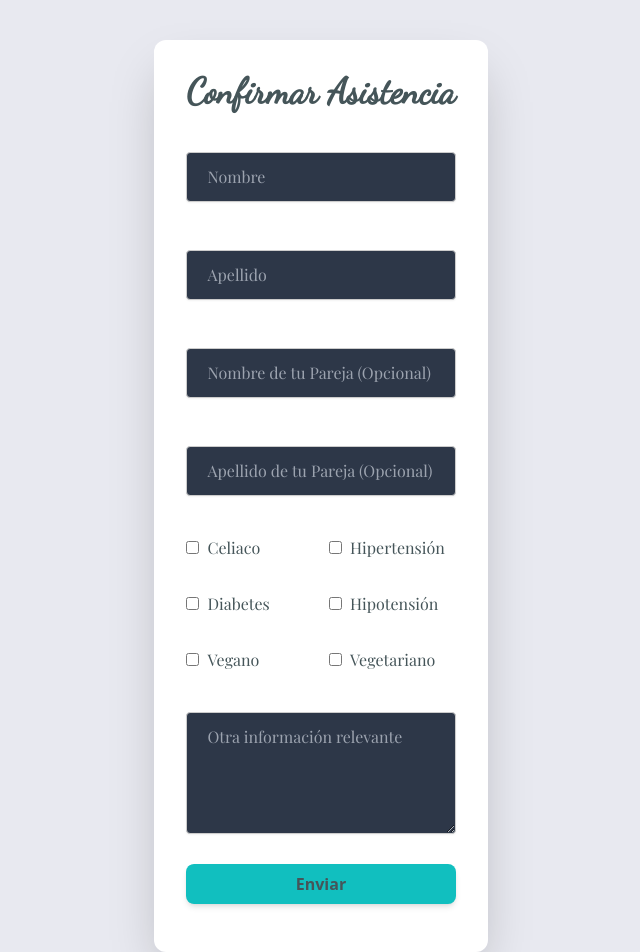
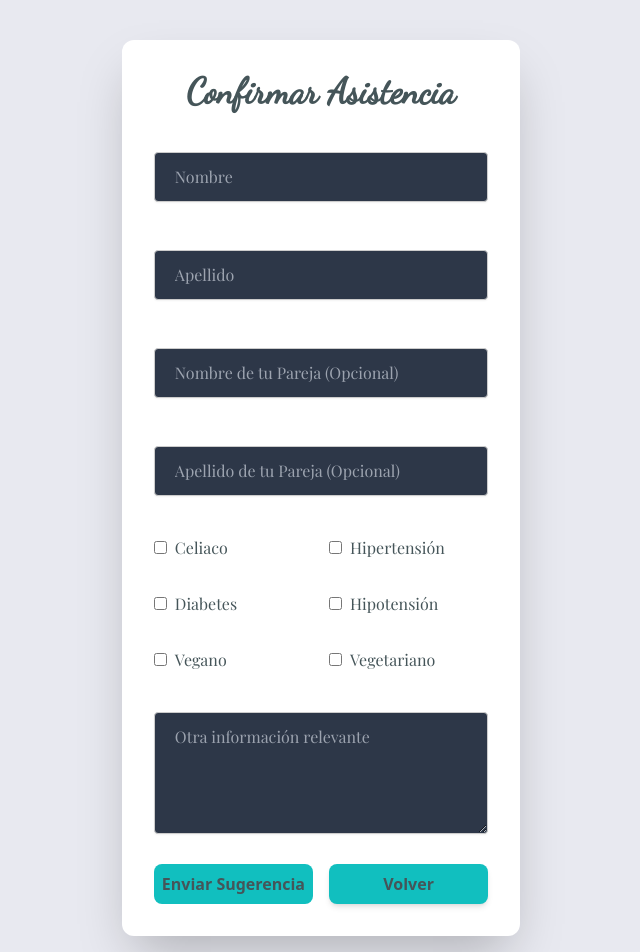
Before and after one commit to BorisWaisten/invitacion-boda, a Next.js app: page /asistency in a window 1280 px wide. Shown: the top 952 px of the page, without its empty margins (319-959 px from the left). Built offline with nearby package versions, Linux system fonts and the light colour scheme.

Commit message:
button volver

```diff
--- a/components/Asistency.jsx
+++ b/components/Asistency.jsx
@@ -2,6 +2,7 @@
 import React, { useState } from 'react';
 import { dancingScript, playfairDisplay } from '../public/fonts'; // Ajusta la ruta según tu estructura de proyecto
 import './components.css';
+import { useRouter } from 'next/navigation';
 
 const Asistency = () => {
   const [formData, setFormData] = useState({
@@ -17,6 +18,8 @@ const Asistency = () => {
     vegetariano: false,
     otraInfo: '',
   });
+
+  const router = useRouter();
 
   const handleChange = (e) => {
     const { name, value, type, checked } = e.target;
@@ -205,13 +208,21 @@ const Asistency = () => {
             />
           </div>
         </form>
-          <div className="mb-4">
-            <button
+        <div className='grid grid-cols-2 gap-4 flex justify-center'>
+
+          <button
               type="submit"
-              className="w-full px-4 py-2 font-bold font-sans bg-primary hover:bg-secondary hover:text-secondary rounded-lg shadow-md hover:bg-blue-600 transition-colors"
-            >
-              Enviar
-            </button>
+              className={`p-2 font-sans bg-primary hover:bg-secondary hover:text-secondary  font-bold rounded-lg  transform duration-300 ease-in-out`}
+          >
+              Enviar Sugerencia
+          </button>
+          <button
+            type="button"
+            className="  font-bold font-sans bg-primary hover:bg-secondary hover:text-secondary rounded-lg shadow-md hover:bg-blue-600 transition-colors"
+            onClick={() => router.push('/')}
+          >
+            Volver
+          </button>
           </div>
       </div>
     </section>
--- a/components/FormSong.jsx
+++ b/components/FormSong.jsx
@@ -49,13 +49,20 @@ export default function SongCompontPage (){
 
             />
           </div>
-          <div className='flex justify-center'>
+          <div className='grid grid-cols-2 gap-4 flex justify-center'>
 
             <button
                 type="submit"
-                className={`mt-4 py-2 px-4 font-sans bg-primary hover:bg-secondary hover:text-secondary  font-bold rounded-lg  transform duration-300 ease-in-out`}
+                className={`p-2 font-sans bg-primary hover:bg-secondary hover:text-secondary  font-bold rounded-lg  transform duration-300 ease-in-out`}
             >
                 Enviar Sugerencia
+            </button>
+            <button
+              type="button"
+              className="  font-bold font-sans bg-primary hover:bg-secondary hover:text-secondary rounded-lg shadow-md hover:bg-blue-600 transition-colors"
+              onClick={() => router.push('/')}
+           >
+              Volver
             </button>
           </div>
         </form>
```
